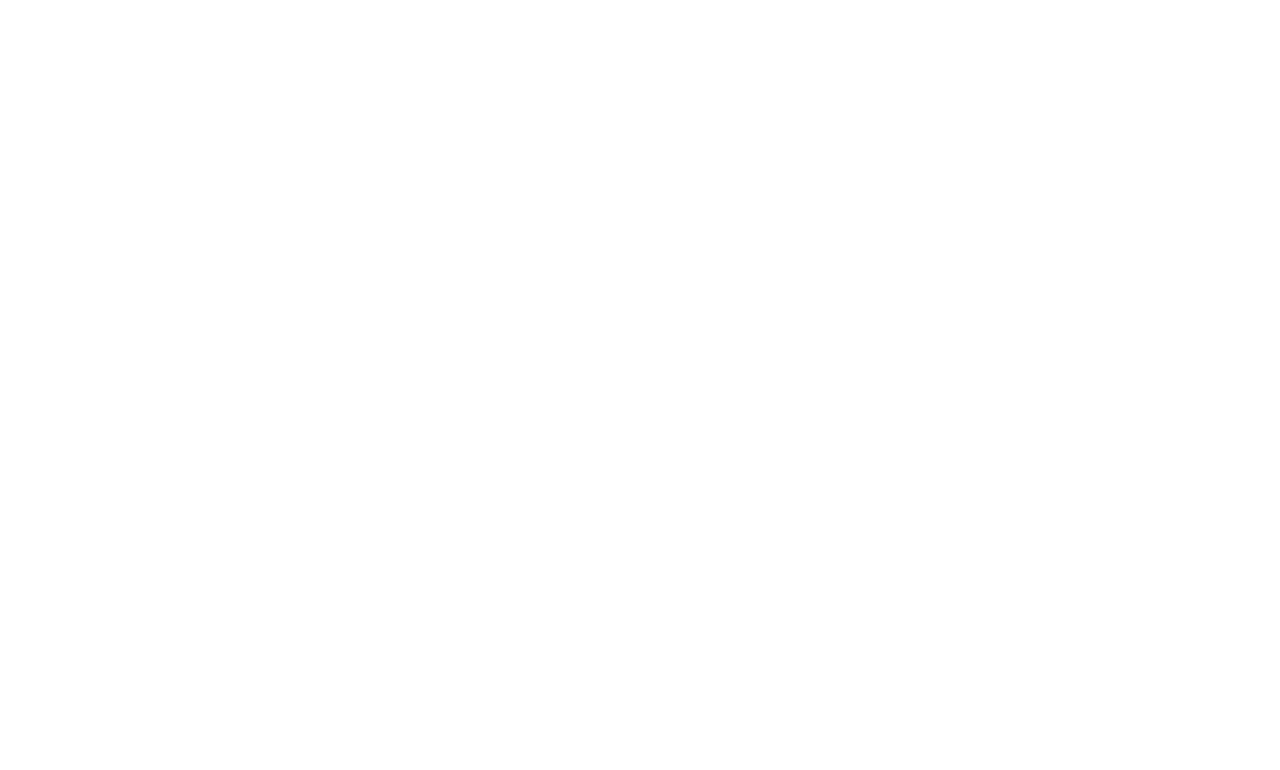
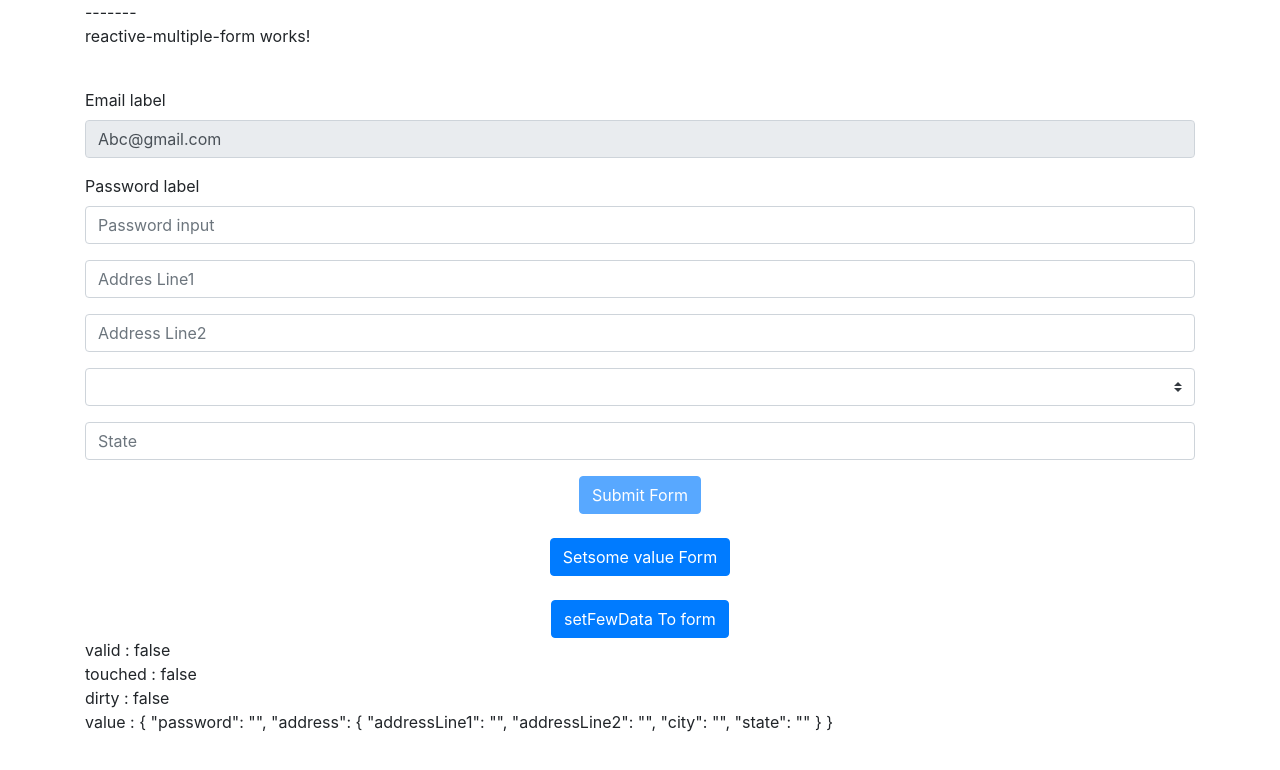
Before and after one commit to shobhit-v/angular-app, an Angular app: page / in a window 1280 px wide. Shown: the top 770 px of the page. Built offline with nearby package versions, Linux system fonts and the light colour scheme.

Commit message:
prefilledvalues

```diff
--- a/src/app/app.component.html
+++ b/src/app/app.component.html
@@ -23,9 +23,9 @@
   <app-weather-dispaly></app-weather-dispaly>
   <app-life-cycle></app-life-cycle>
   <app-template-form></app-template-form>
-  <app-reactive-form></app-reactive-form>
+  <app-reactive-form></app-reactive-form>-->
   <app-reactive-multiple-form></app-reactive-multiple-form>
-  <h1>Angular Router</h1>
+  <!--<h1>Angular Router</h1>
   <nav>
     <a routerLink="/router1" routerLinkActive="active">ROUTER-1</a> &nbsp;&nbsp;
     <a routerLink="/router2" routerLinkActive="active">ROUTER-2</a>
--- a/src/app/reactive-multiple-form/reactive-multiple-form.component.html
+++ b/src/app/reactive-multiple-form/reactive-multiple-form.component.html
@@ -44,6 +44,18 @@
     Submit Form
   </button>
 </div>
+<br />
+<div class="text-center">
+<button class="btn btn-primary" (click)="setDataToform()">
+  Setsome value Form
+</button>
+</div>
+<br />
+<div class="text-center">
+<button class="btn btn-primary" (click)="setFewDataToform()">
+  setFewData To form
+</button>
+</div>
 <!-- Form State -->
 <div>
   valid : {{ loginForm.valid }} <br>
--- a/src/app/reactive-multiple-form/reactive-multiple-form.component.ts
+++ b/src/app/reactive-multiple-form/reactive-multiple-form.component.ts
@@ -8,7 +8,7 @@
 })
 export class ReactiveMultipleFormComponent implements OnInit {
 
-  loginForm;
+  loginForm: FormGroup;
   constructor(
     private fb: FormBuilder
   ) { }
@@ -48,4 +48,24 @@
     console.log(this.loginForm);
   }
 
+  setDataToform() {
+    this.loginForm.setValue({
+      email: 'sample@value.com',
+      password: '123',
+      address: {
+        addressLine1: 'line-1',
+        addressLine2: 'line-2',
+        city: '1',
+        state: 'state'
+      }
+    });
+  }
+
+  setFewDataToform() {
+    this.loginForm.patchValue({
+      email: 'sample@value.com',
+      password: '123',
+    });
+  }
+
 }
```
